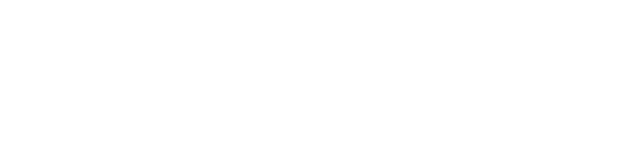
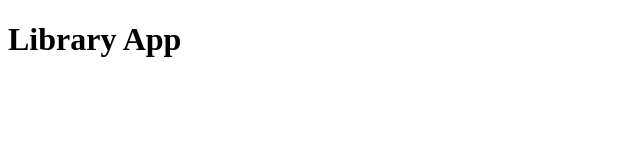
Before and after one commit to dvelazq1/libraryApp, a plain HTML site: page index.html in a window 1280 px wide. Shown: the whole page, without its empty margins (0-640 px from the left). Drawn offline with Linux system fonts and the light colour scheme.

Commit message:
Update index.html

```diff
--- a/index.html
+++ b/index.html
@@ -7,5 +7,8 @@
 </head>
 <body>
     <script src="script.js"></script>
+    <div class="container">
+        <h1>Library App</h1>
+    </div>
 </body>
 </html>
```
